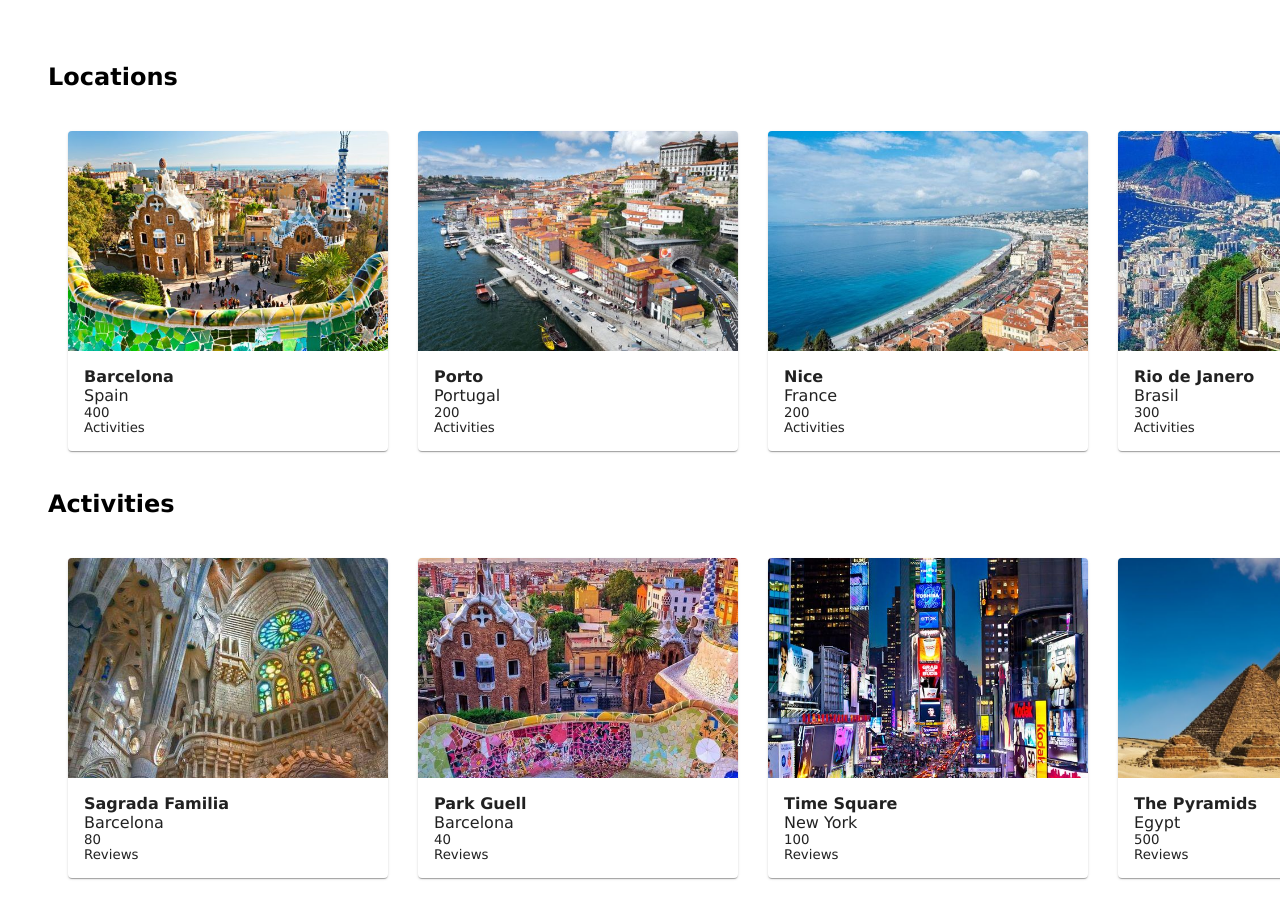
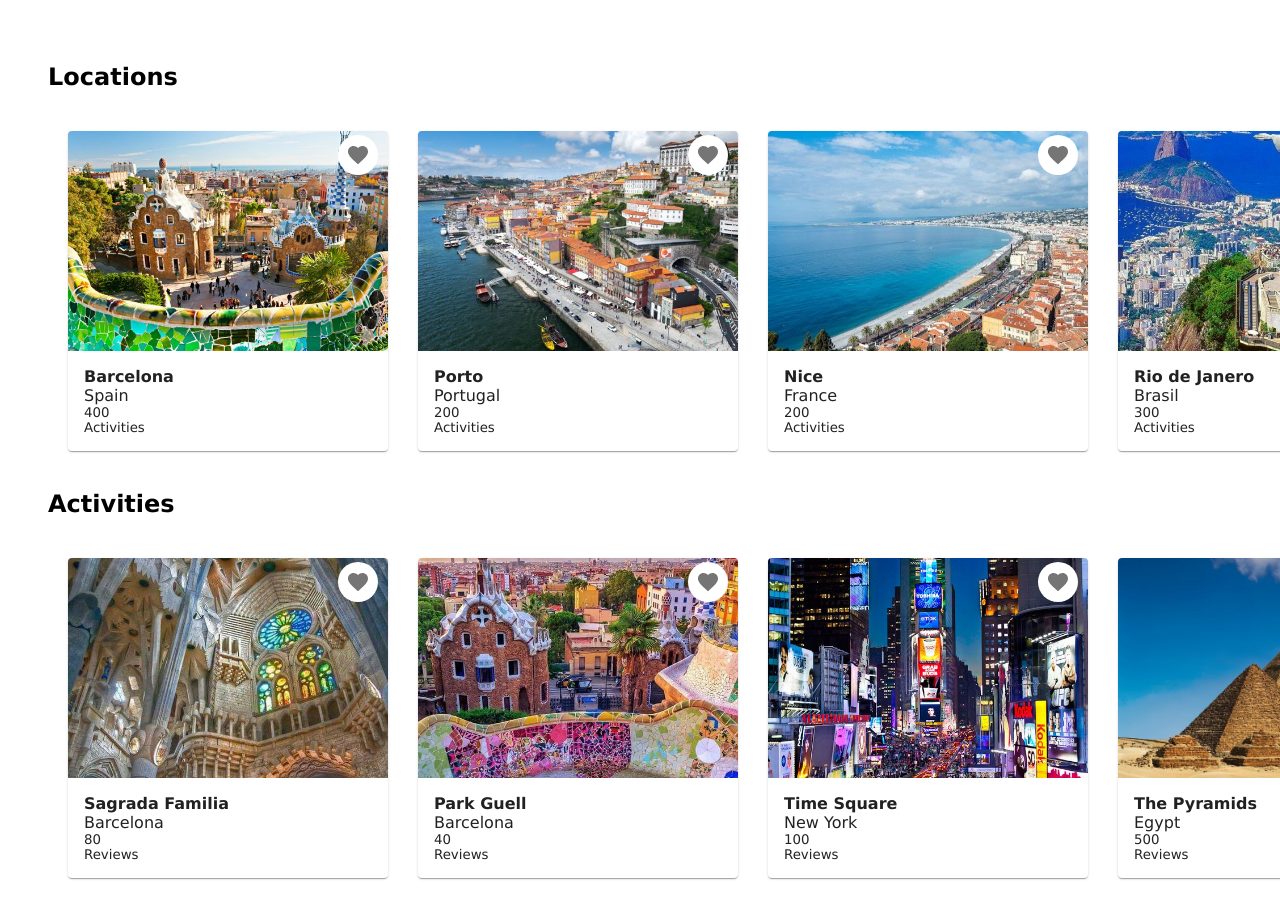
Before and after one commit to IlariaMessiha/Trip-Planner-Project, a React (Create React App) app: page / in a window 1280 px wide. Shown: the part 580-1478 px from the top of the page. Built offline with nearby package versions, Linux system fonts and the light colour scheme.

Commit message:
Favorite button

```diff
--- a/src/Components/core/CardActivity.module.css
+++ b/src/Components/core/CardActivity.module.css
@@ -1,12 +1,23 @@
 .item {
     margin-right: 30px;
+
+
 }
+
+
 
 .ActivityContent {
     text-align: left;
     font-size: larger;
+
+
+
 }
 
 .item:hover {
     text-decoration: underline;
 }
+
+.container {
+    position: relative;
+}
--- a/src/Components/core/CardActivity.tsx
+++ b/src/Components/core/CardActivity.tsx
@@ -1,19 +1,36 @@
-import { Card, CardActionArea, CardContent, CardMedia } from "@mui/material";
+import styles from "./CardActivity.module.css";
+import {
+  Card,
+  CardActionArea,
+  CardContent,
+  CardMedia,
+  IconButton,
+} from "@mui/material";
+import { styled } from "@mui/material/styles";
+import FavoriteIcon from "@mui/icons-material/Favorite";
 import { FC } from "react";
 import { useTranslation } from "react-i18next";
 import { Activity } from "../../models/Activity";
 import { Typography } from "../core/Typography";
-import styles from "./CardActivity.module.css";
 
 interface CardActivityProps {
   activity: Activity;
 }
-
+const FavoriteButton = styled(IconButton)({
+  position: "absolute",
+  backgroundColor: "white",
+  top: 4,
+  right: 10,
+});
 export const CardActivity: FC<CardActivityProps> = ({ activity }) => {
   const { t } = useTranslation();
   return (
+    <div className={styles.container}>
       <Card className={styles.item} sx={{ width: 320, height: 320 }}>
         <CardActionArea>
+          <FavoriteButton>
+            <FavoriteIcon />
+          </FavoriteButton>
           <CardMedia
             component="img"
             image={activity.coverImage}
@@ -21,6 +38,7 @@ export const CardActivity: FC<CardActivityProps> = ({ activity }) => {
             className={styles.image}
             sx={{ height: 220 }}
           />
+
           <CardContent className={styles.ActivityContent}>
             <Typography text={activity.name} variant="h4" />
             <Typography text={activity.location.name} />
@@ -29,5 +47,6 @@ export const CardActivity: FC<CardActivityProps> = ({ activity }) => {
           </CardContent>
         </CardActionArea>
       </Card>
+    </div>
   );
 };
--- a/src/Components/core/CardLocation.tsx
+++ b/src/Components/core/CardLocation.tsx
@@ -3,20 +3,30 @@ import { useTranslation } from "react-i18next";
 import Card from "@mui/material/Card";
 import CardContent from "@mui/material/CardContent";
 import CardMedia from "@mui/material/CardMedia";
-import { CardActionArea } from "@mui/material";
+import { CardActionArea, IconButton, styled } from "@mui/material";
 import { Location } from "../../models/Location";
+import FavoriteIcon from "@mui/icons-material/Favorite";
 import { Typography } from "../core/Typography";
 import styles from "./CardLocation.module.css";
 
 interface CardLocationProps {
   location: Location;
 }
+const FavoriteButton = styled(IconButton)({
+  position: "absolute",
+  backgroundColor: "white",
+  top: 4,
+  right: 10,
+});
 
 export const CardLocation: FC<CardLocationProps> = ({ location }) => {
   const { t } = useTranslation();
   return (
     <Card className={styles.item} sx={{ width: 320, height: 320 }}>
       <CardActionArea>
+        <FavoriteButton>
+          <FavoriteIcon />
+        </FavoriteButton>
         <CardMedia
           component="img"
           image={location.coverImage}
```
Lines whose indentation alone changed are shown as unchanged.
